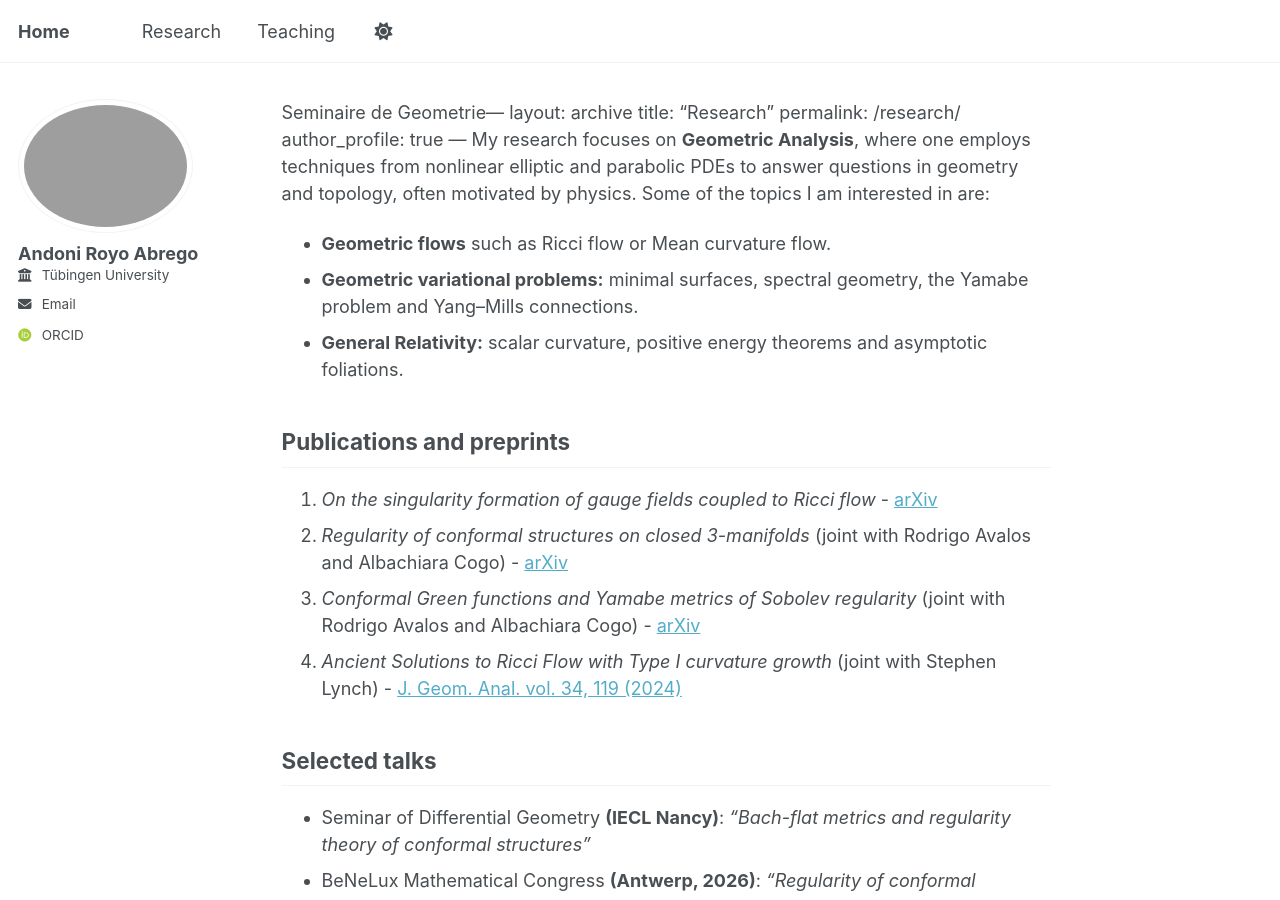
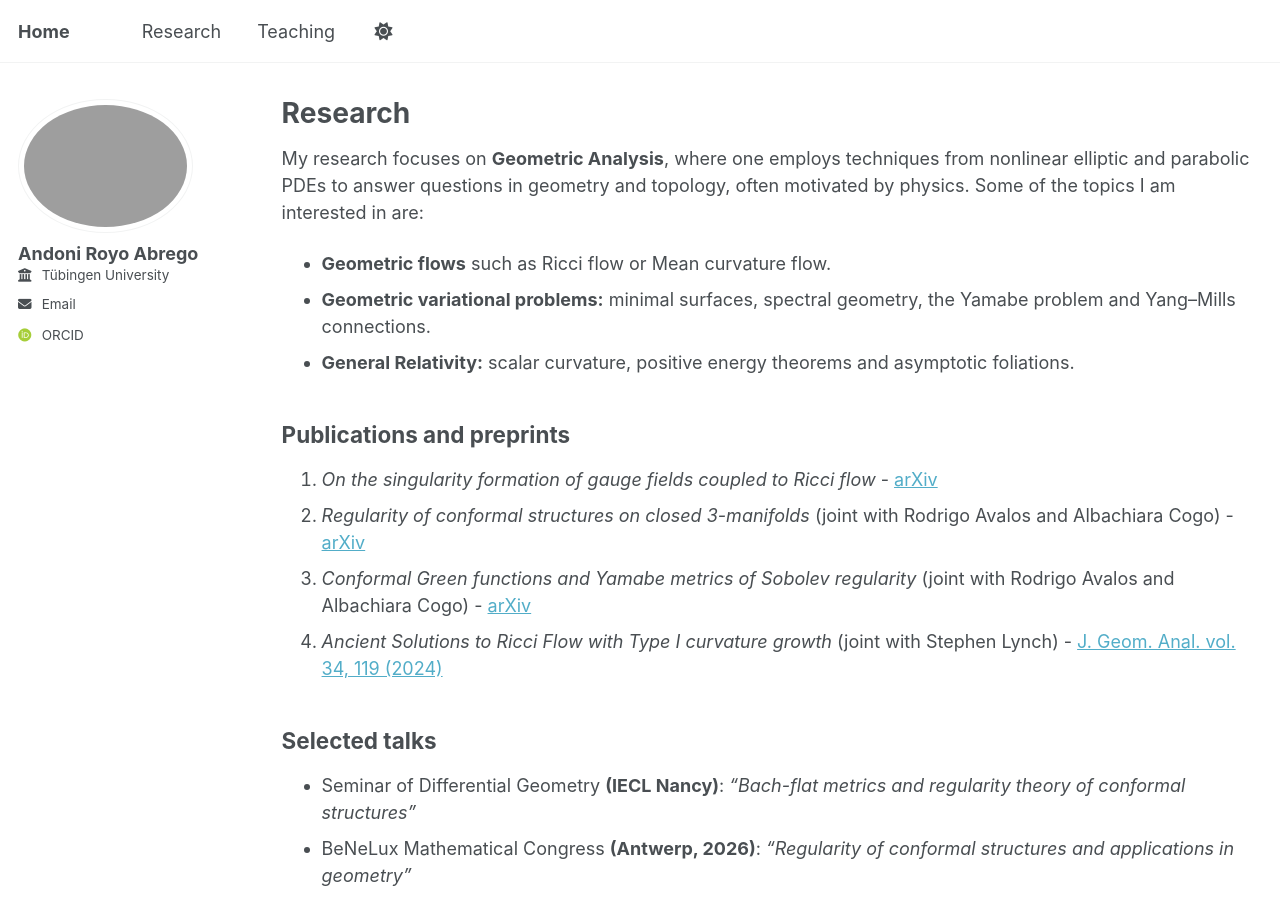
Before and after one commit to AndoniRoyo/AndoniRoyo.github.io, a Jekyll site: the page built from _pages/research.md, in a window 1280 px wide and 900 px high. Built offline with Jekyll 4.4.1, drawn with Linux system fonts in a browser that asks for light colours; some web fonts are replaced; our own code applies the rules of GitHub Pages for plain Markdown files; a script that is not in the unit is left out.

Commit message:
Update research.md

```diff
--- a/_pages/research.md
+++ b/_pages/research.md
@@ -1,4 +1,4 @@
-Seminaire de Geometrie---
+---
 layout: archive
 title: "Research"
 permalink: /research/
@@ -16,8 +16,7 @@ My research focuses on **Geometric Analysis**, where one employs techniques from
 4. *Ancient Solutions to Ricci Flow with Type I curvature growth* (joint with Stephen Lynch) -  [J. Geom. Anal. vol. 34, 119 (2024)](https://link.springer.com/article/10.1007/s12220-024-01558-0)
 
 ## Selected talks
-- Seminar of Differential Geometry **(IECL Nancy)**:
-  *"Bach-flat metrics and regularity theory of conformal structures"*
+- Seminar of Differential Geometry **(IECL Nancy)**: *"Bach-flat metrics and regularity theory of conformal structures"*
 - BeNeLux Mathematical Congress **(Antwerp, 2026)**: *"Regularity of conformal structures and applications in geometry"*
 - Analysis and PDE seminar **(BCAM Bilbao, 2026)**: *"The Yamabe problem for metrics of Sobolev regularity"*
 - Seminaire de Geometrie **(IMJ-PRG Paris, 2026)**: *"Regularity of conformal structures and applications in geometry"*
```
